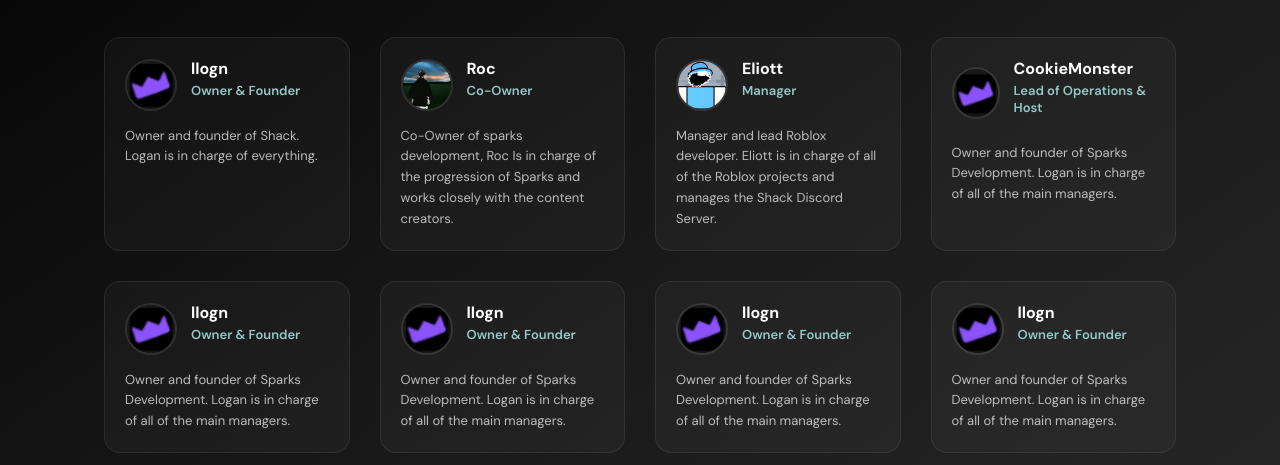
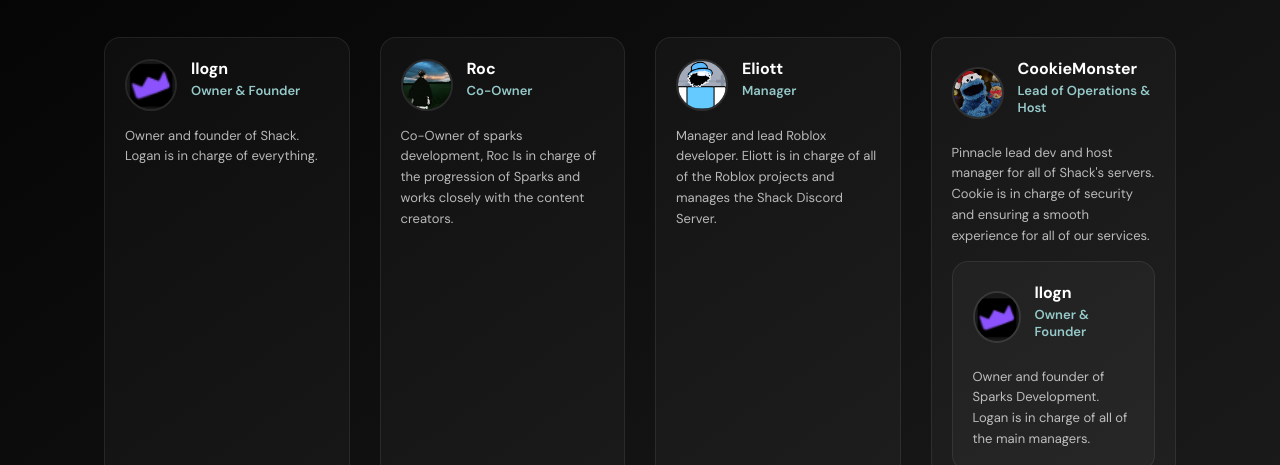
Before and after one commit to L0gan07/Shack-Website, a website: page page3.html in a window 1280 px wide. Shown: the part 335-800 px from the top of the page. Drawn offline with Linux system fonts and the light colour scheme.

Commit message:
Cookie profile updated

```diff
--- a/page3.html
+++ b/page3.html
@@ -89,7 +89,7 @@
 
         <div class="staffcardheader">
 
-            <img class="memberphoto" src="purple crown.png" alt="Staff Member Photo">
+            <img class="memberphoto" src="cookie.png" alt="Staff Member Photo">
 
             <div class="memberinfo">
                 <p class="membername">CookieMonster</p>
@@ -99,9 +99,7 @@
         </div>
 
         <p class="memberdescription">
-            Owner and founder of Sparks Development. Logan is in charge of all of the main managers.
-        </p>
-</div>
+            Pinnacle lead dev and host manager for all of Shack's servers. Cookie is in charge of security and ensuring a smooth experience for all of our services.
 <div class="staffcard">
 
         <div class="staffcardheader">
```
Also changed, not shown: cookie.png (added).
